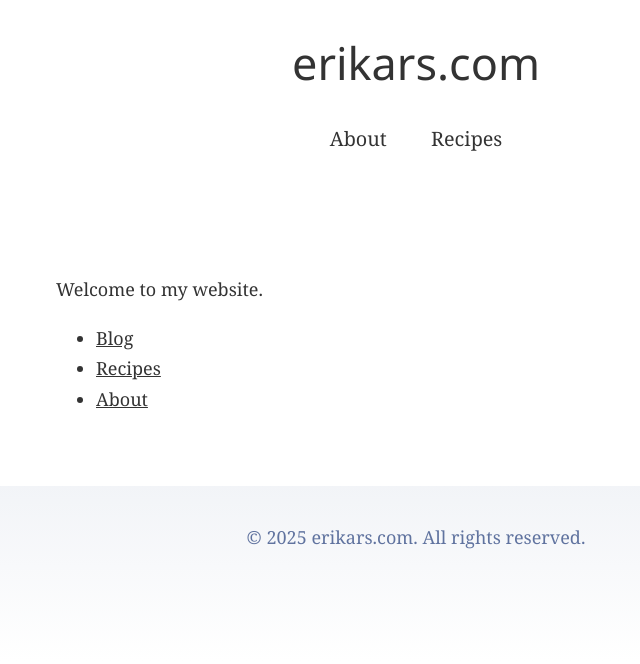
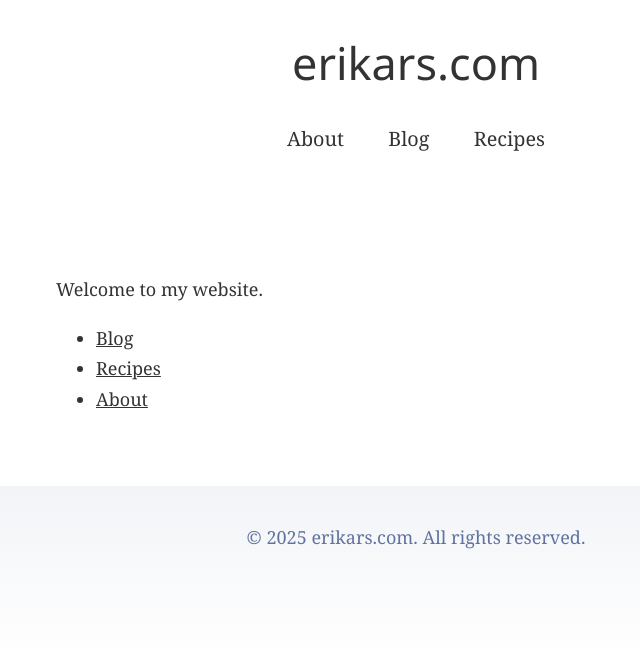
Before and after one commit to ErikaRS/erikars.com, an Astro site in the folder site/: page / in a window 1280 px wide. Shown: the whole page, without its empty margins (224-864 px from the left). Built offline with nearby package versions, Linux system fonts and the light colour scheme; Astro itself is replaced by a stand-in of ours.

Commit message:
Add Blog link to header
Amp-Thread-ID: https://ampcode.com/threads/T-aa895ba6-b094-412f-b9e2-1e643ae98e21
Co-authored-by: Amp <amp@ampcode.com>

```diff
--- a/site/src/components/Header.astro
+++ b/site/src/components/Header.astro
@@ -10,6 +10,7 @@ import HeaderLink from './HeaderLink.astro';
 	<nav>
 		<div class="internal-links">
 			<HeaderLink href="/about">About</HeaderLink>
+			<HeaderLink href="/blog">Blog</HeaderLink>
 			<HeaderLink href="/recipes">Recipes</HeaderLink>
 		</div>
 	</nav>
```
